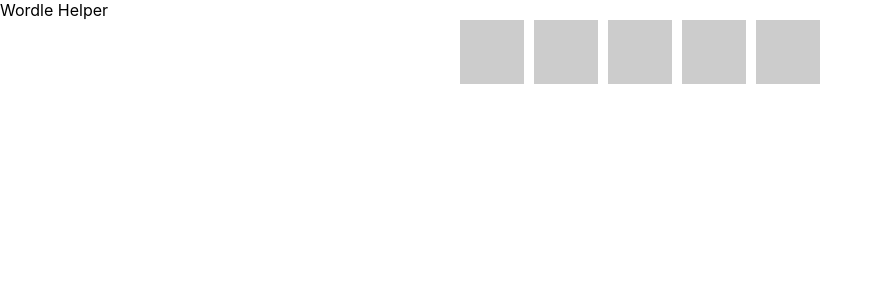
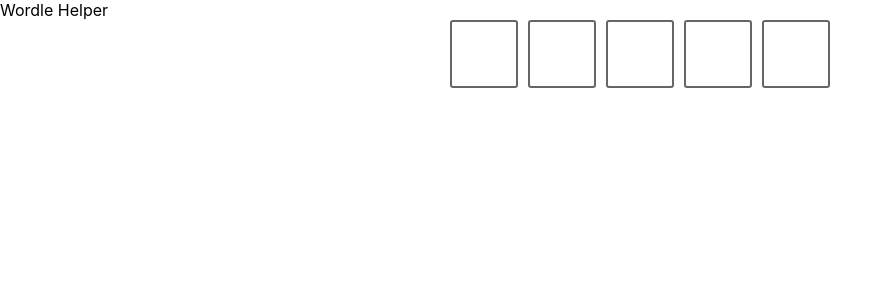
Before and after one commit to eternalthinker/wordle-helper-web, a React (Create React App) app: page / in a window 1280 px wide. Shown: the top 300 px of the page, without its empty margins (0-892 px from the left). Built offline with nearby package versions, Linux system fonts and the light colour scheme.

Commit message:
added stuff

```diff
--- a/package.json
+++ b/package.json
@@ -10,6 +10,7 @@
     "@types/node": "^16.11.21",
     "@types/react": "^17.0.38",
     "@types/react-dom": "^17.0.11",
+    "classnames": "^2.3.1",
     "prettier": "^2.5.1",
     "react": "^17.0.2",
     "react-dom": "^17.0.2",
--- a/src/reducer/root_reducer.ts
+++ b/src/reducer/root_reducer.ts
@@ -1,4 +1,4 @@
-type LetterStatus = "correct" | "misplaced" | "absent" | "input";
+export type LetterStatus = "correct" | "misplaced" | "absent" | "input";
 
 export type Letter = {
   letter?: string;
--- a/src/tile/tile.module.css
+++ b/src/tile/tile.module.css
@@ -1,5 +1,39 @@
 .tile {
   width: 64px;
   height: 64px;
-  background-color: #ccc;
+  border-radius: 3px;
 }
+
+.input {
+  background-color: #fff;
+  border: 2px solid #666;
+  color: black;
+}
+
+.input.filled {
+  border: 2px solid #333;
+}
+
+.absent {
+  background-color: #999;
+  border: 2px solid #666;
+  color: #eee;
+}
+
+.misplaced {
+  background-color: rgb(250, 225, 4);
+  border: 2px solid #333;
+  color: white;
+}
+
+.correct {
+  background-color: rgb(58, 194, 5);
+  border: 2px solid #333;
+  color: white;
+}
+
+.absent,
+.misplaced,
+.correct {
+  cursor: pointer;
+}
--- a/src/tile/tile.tsx
+++ b/src/tile/tile.tsx
@@ -1,11 +1,62 @@
-import React from "react";
-import { Letter } from "../reducer/root_reducer";
+import React, { MouseEventHandler } from "react";
+import { Letter, LetterStatus } from "../reducer/root_reducer";
 import styles from "./tile.module.css";
+import classnames from "classnames";
+import { RootContext } from "../context/root_context";
+
+const getNextStatus = (status: LetterStatus): LetterStatus => {
+  switch (status) {
+    case "input":
+      return "input";
+    case "absent":
+      return "misplaced";
+    case "misplaced":
+      return "correct";
+    case "correct":
+      return "absent";
+    default:
+      throw new Error(`Invalid Letter status: ${status}`);
+  }
+};
 
 export const Tile = React.memo(
   ({ letter, row, col }: { letter: Letter; row: number; col: number }) => {
-    const onStatusChanged = React.useCallback(() => {}, []);
+    const { dispatch } = React.useContext(RootContext);
 
-    return <div className={styles.tile}>{letter.letter}</div>;
+    const onStatusChanged = React.useCallback(() => {
+      dispatch({
+        type: "letter_status",
+        payload: {
+          lineIndex: row,
+          letterIndex: col,
+          status: getNextStatus(letter.status),
+        },
+      });
+    }, [letter.status]);
+
+    const onClick: MouseEventHandler<HTMLDivElement> = React.useCallback(
+      (e) => {
+        e.preventDefault();
+        if (letter.status !== "input") {
+          onStatusChanged();
+        }
+      },
+      [onStatusChanged]
+    );
+
+    return (
+      <div
+        className={classnames(styles.tile, {
+          [styles.input]: letter.status === "input",
+          [styles.filled]: letter.letter != null,
+          [styles.absent]: letter.status === "absent",
+          [styles.misplaced]: letter.status === "misplaced",
+          [styles.absent]: letter.status === "absent",
+        })}
+        onClick={onClick}
+      >
+        {letter.letter}
+      </div>
+    );
   }
 );
--- a/src/word_tile_grid/word_tile_grid.tsx
+++ b/src/word_tile_grid/word_tile_grid.tsx
@@ -9,7 +9,7 @@ const WordTileLine = React.memo(
     return (
       <div className={styles.wordLine}>
         {wordLine.word.map((letter, i) => (
-          <Tile letter={letter} row={lineIndex} col={i} />
+          <Tile letter={letter} row={lineIndex} col={i} key={i} />
         ))}
       </div>
     );
@@ -23,7 +23,7 @@ export const WordTileGrid = React.memo(() => {
   return (
     <div className={styles.wordGrid}>
       {wordle.wordLines.map((wordLine, i) => (
-        <WordTileLine wordLine={wordLine} lineIndex={i} />
+        <WordTileLine wordLine={wordLine} lineIndex={i} key={i} />
       ))}
     </div>
   );
```
Also changed, not shown: 1 other file (tests, documents, lock files or other folders).
